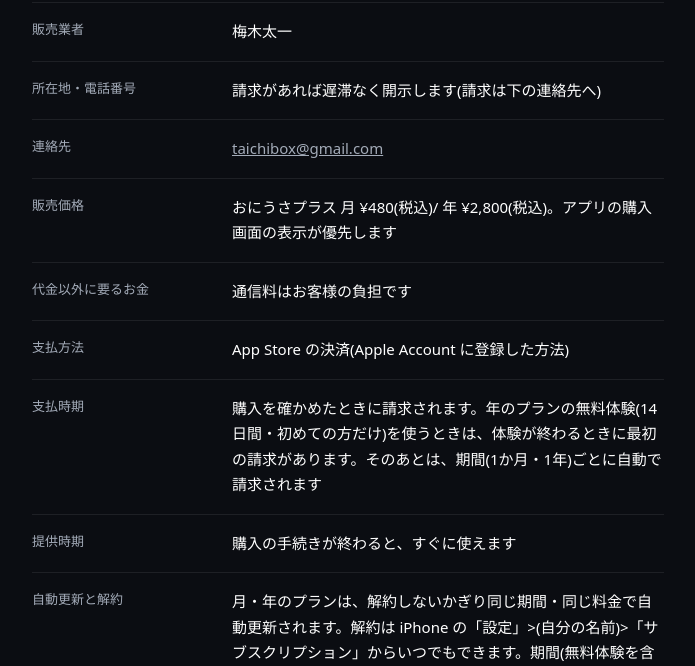
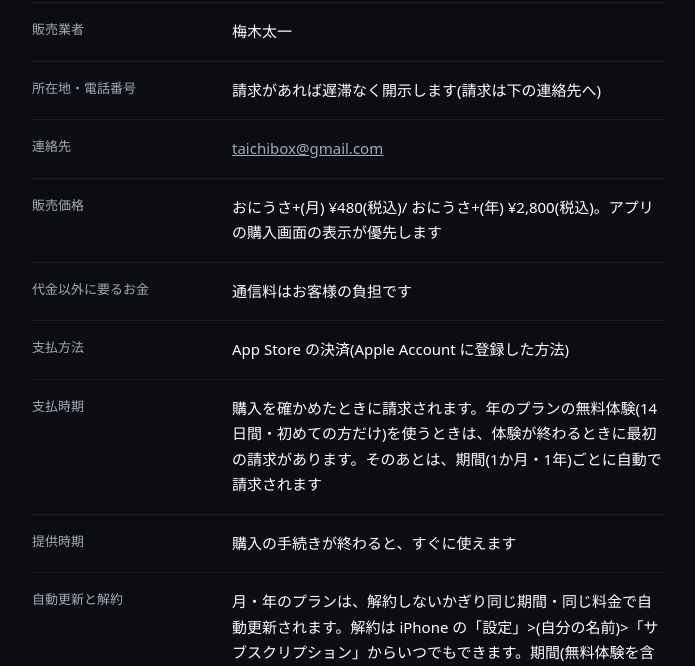
Before and after one commit to ta1pre/haradoke-legal, a plain HTML site: page tokushoho/index.html in a window 1280 px wide. Shown: the part 134-800 px from the top of the page, without its empty margins (292-987 px from the left). Drawn offline with Linux system fonts and the light colour scheme.

Commit message:
商品名を「おにうさ+」に (#2)
Co-authored-by: ta1pre <190441982+ta1pre@users.noreply.github.com>
Co-authored-by: Claude Opus 5.5 <noreply@anthropic.com>

```diff
--- a/tokushoho/index.html
+++ b/tokushoho/index.html
@@ -3,7 +3,7 @@
 <dt>販売業者</dt><dd>梅木太一</dd>
 <dt>所在地・電話番号</dt><dd>請求があれば遅滞なく開示します(請求は下の連絡先へ)</dd>
 <dt>連絡先</dt><dd><a href="mailto:taichibox@gmail.com">taichibox@gmail.com</a></dd>
-<dt>販売価格</dt><dd>おにうさプラス 月 ¥480(税込)/ 年 ¥2,800(税込)。アプリの購入画面の表示が優先します</dd>
+<dt>販売価格</dt><dd>おにうさ+(月) ¥480(税込)/ おにうさ+(年) ¥2,800(税込)。アプリの購入画面の表示が優先します</dd>
 <dt>代金以外に要るお金</dt><dd>通信料はお客様の負担です</dd>
 <dt>支払方法</dt><dd>App Store の決済(Apple Account に登録した方法)</dd>
 <dt>支払時期</dt><dd>購入を確かめたときに請求されます。年のプランの無料体験(14日間・初めての方だけ)を使うときは、体験が終わるときに最初の請求があります。そのあとは、期間(1か月・1年)ごとに自動で請求されます</dd>
```
